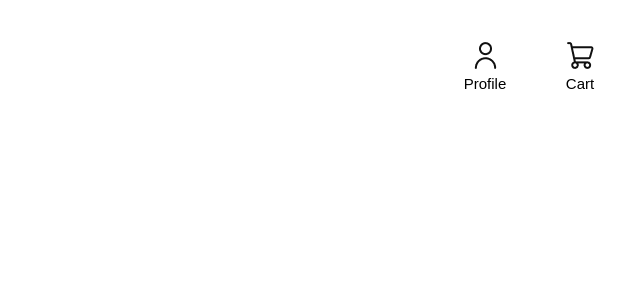
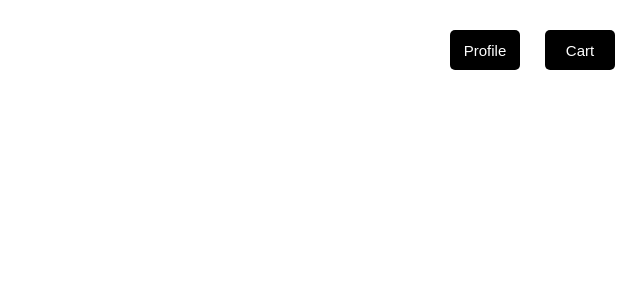
Before and after one commit to calblueprint/shanti-project, a Next.js app: page /storefront in a window 1280 px wide. Shown: the top 300 px of the page, without its empty margins (640-1280 px from the left). Built offline with nearby package versions, Linux system fonts and the light colour scheme.

Commit message:
deleted icons and replaced with text buttons

```diff
--- a/src/app/storefront/page.tsx
+++ b/src/app/storefront/page.tsx
@@ -1,9 +1,7 @@
 'use client';
 
 import React from 'react';
-import Image from 'next/image';
-import ShoppingCartImage from './Shopping_Cart_01.png';
-import UserProfileImage from './User_01.png';
+import Link from 'next/link';
 import { GlobalStyle, Button } from './styles';
 
 function handleCheckoutClick() {
@@ -18,13 +16,11 @@ export default function App() {
   return (
     <main>
       <GlobalStyle />
-      <Button onClick={handleCheckoutClick}>
-        <Image src={ShoppingCartImage} alt="Cart" />
-        <div>Cart</div>
+      <Button>
+        <Link href="/checkout">Cart</Link>
       </Button>
-      <Button onClick={handleProfileClick}>
-        <Image src={UserProfileImage} alt="Profile" />
-        <div>Profile</div>
+      <Button>
+        <Link href="/profileScreen">Profile</Link>
       </Button>
     </main>
   );
--- a/src/app/storefront/styles.ts
+++ b/src/app/storefront/styles.ts
@@ -9,7 +9,7 @@ export const GlobalStyle = createGlobalStyle`
 export const Button = styled.button`
   margin-top: 30px;
   margin-right: 25px;
-  color: black;
+  color: white;
   text-align: center;
   font-family: sans-serif;
   font-size: 15px;
@@ -17,8 +17,9 @@ export const Button = styled.button`
   font-weight: normal;
   line-height: normal;
   width: 70px;
-  height: 70px;
-  background: transparent;
+  height: 40px;
+  background: black;
   border: transparent;
+  border-radius: 5px;
   float: right;
 `;
```
Also changed, not shown: src/app/storefront/Shopping_Cart_01.png (deleted), src/app/storefront/User_01.png (deleted).
